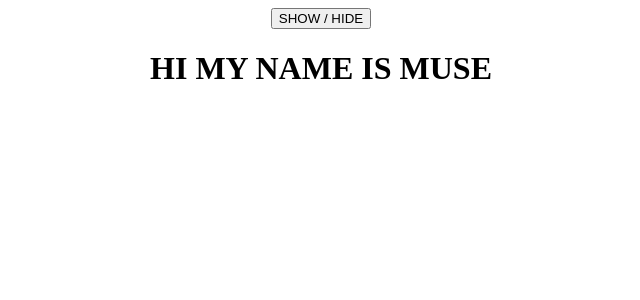
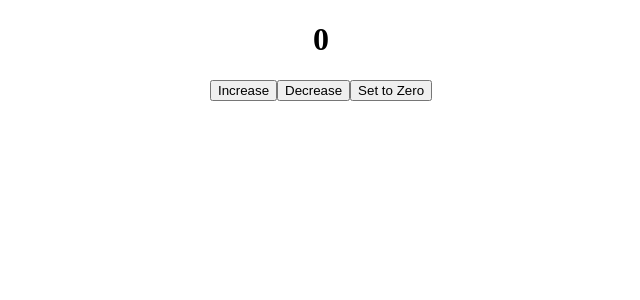
Before and after one commit to Intira-72/reactjs, a React (Create React App) app in the folder social-media-website/: page / in a window 1280 px wide. Shown: the top 300 px of the page, without its empty margins (319-959 px from the left). Built offline with nearby package versions, Linux system fonts and the light colour scheme.

Commit message:
Exercise State

```diff
--- a/social-media-website/src/App.js
+++ b/social-media-website/src/App.js
@@ -2,7 +2,7 @@
 import { useState } from 'react';
 
 function App() {
-  const [ showValue, setShowValue ] = useState(true)
+  const [ count, setCount ] = useState(0)
 
   // const [ inputValue, setInputValue ] = useState("")
 
@@ -18,8 +18,11 @@
 
   return (
     <div className="App">
-      <button onClick={() => setShowValue(!showValue)}>SHOW / HIDE</button>
-      {showValue && <h1>HI MY NAME IS MUSE</h1>}
+      <h1>{count}</h1>
+
+      <button onClick={() => setCount(count + 1)}>Increase</button>
+      <button onClick={() => setCount(count - 1)}>Decrease</button>
+      <button onClick={() => setCount(0)}>Set to Zero</button>
 
 
       {/* <input type="text" onChange={ inputChange } /> */}
```
